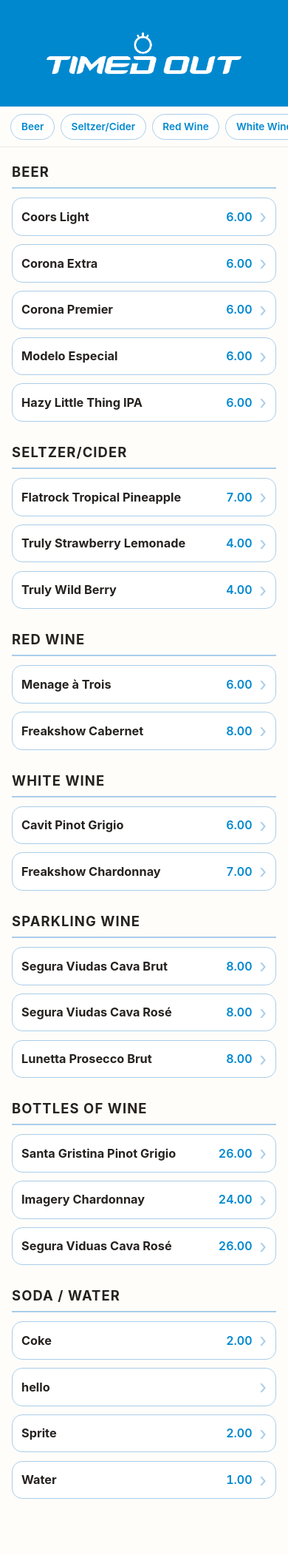
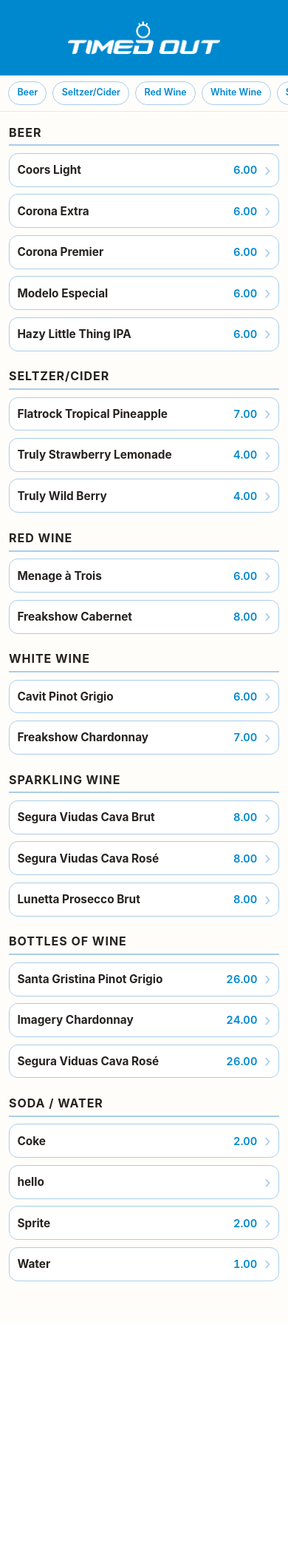
Before and after one commit to TimedOutEscape/drink-menu, a Flask app: page /web in a window 390 px wide. Shown: the whole page at 74% size. After the commit the page ends 1732 px from the top, so only its background shows below. Run offline with Flask 3, Linux system fonts and the light colour scheme.

Commit message:
fix some mobile issues

```diff
--- a/static/web.css
+++ b/static/web.css
@@ -285,6 +300,87 @@ html, body {
   line-height: 1.55;
 }
 
+@media (max-width: 719px) {
+  .hero {
+    padding: 1.8rem 1rem;
+  }
+
+  .hero-logo {
+    height: 44px;
+  }
+
+  .menu-main {
+    padding: 1rem 0.75rem 2.25rem;
+  }
+
+  .quicknav {
+    padding: 0.5rem 0.7rem;
+  }
+
+  .quicknav a {
+    font-size: 0.78rem;
+    padding: 0.35rem 0.7rem;
+  }
+
+  .web-section {
+    margin-bottom: 1.35rem;
+  }
+
+  .web-section-title {
+    font-size: 1rem;
+    margin-bottom: 0.6rem;
+    padding-bottom: 0.3rem;
+  }
+
+  .web-drink-list {
+    gap: 0.6rem;
+  }
+
+  .web-drink {
+    padding: 0.65rem;
+    border-radius: 12px;
+  }
+
+  .web-drink-name {
+    font-size: 0.96rem;
+  }
+
+  .web-drink-price {
+    font-size: 0.92rem;
+  }
+
+  .web-drink-chevron {
+    font-size: 1.4rem;
+  }
+
+  .drink-dialog {
+    width: min(94vw, 360px);
+    max-height: min(88dvh, 680px);
+    border-radius: 16px;
+  }
+
+  .dialog-img {
+    height: 160px;
+  }
+
+  .dialog-body {
+    padding: 1rem;
+  }
+
+  .dialog-head {
+    padding-right: 2rem;
+  }
+
+  .dialog-name {
+    font-size: 1.12rem;
+  }
+
+  .dialog-desc,
+  .dialog-ext {
+    font-size: 0.9rem;
+  }
+}
+
 /* ---- Larger screens ---- */
 
 @media (min-width: 720px) {
```
Also changed, not shown: other parts of static/web.css (+23 -8 lines), static/web.js (+36 -2 lines).
